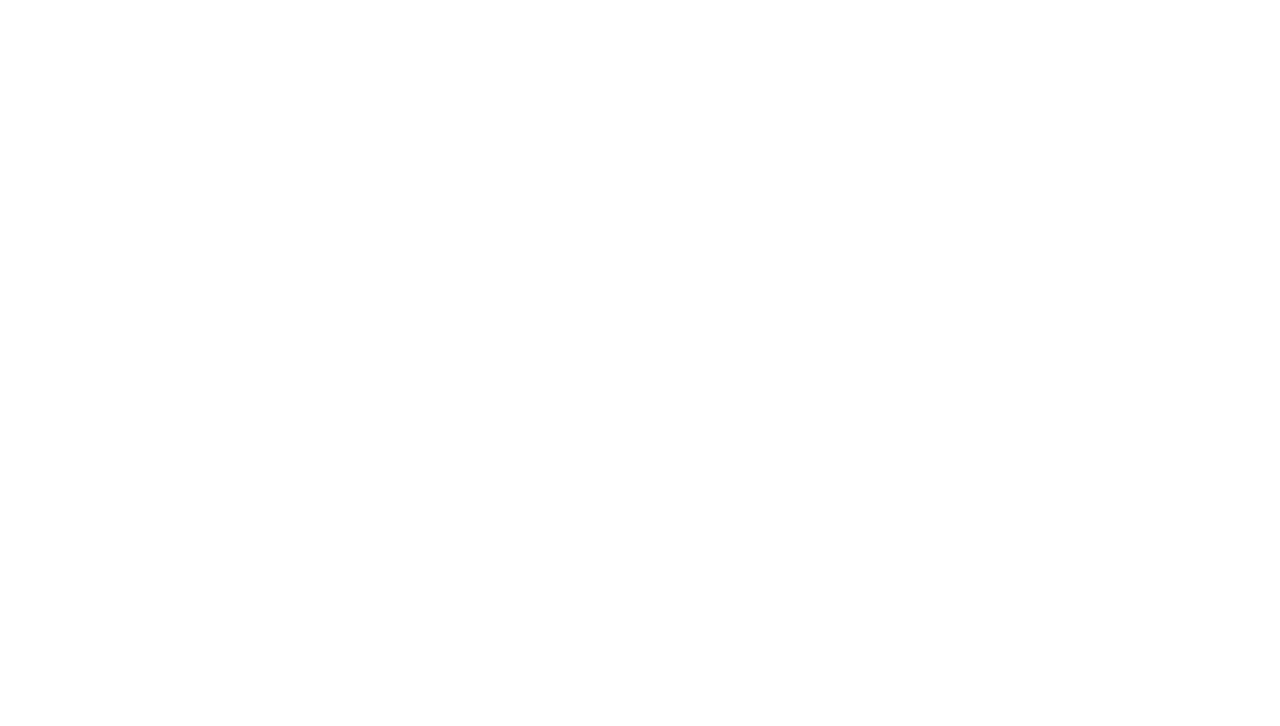
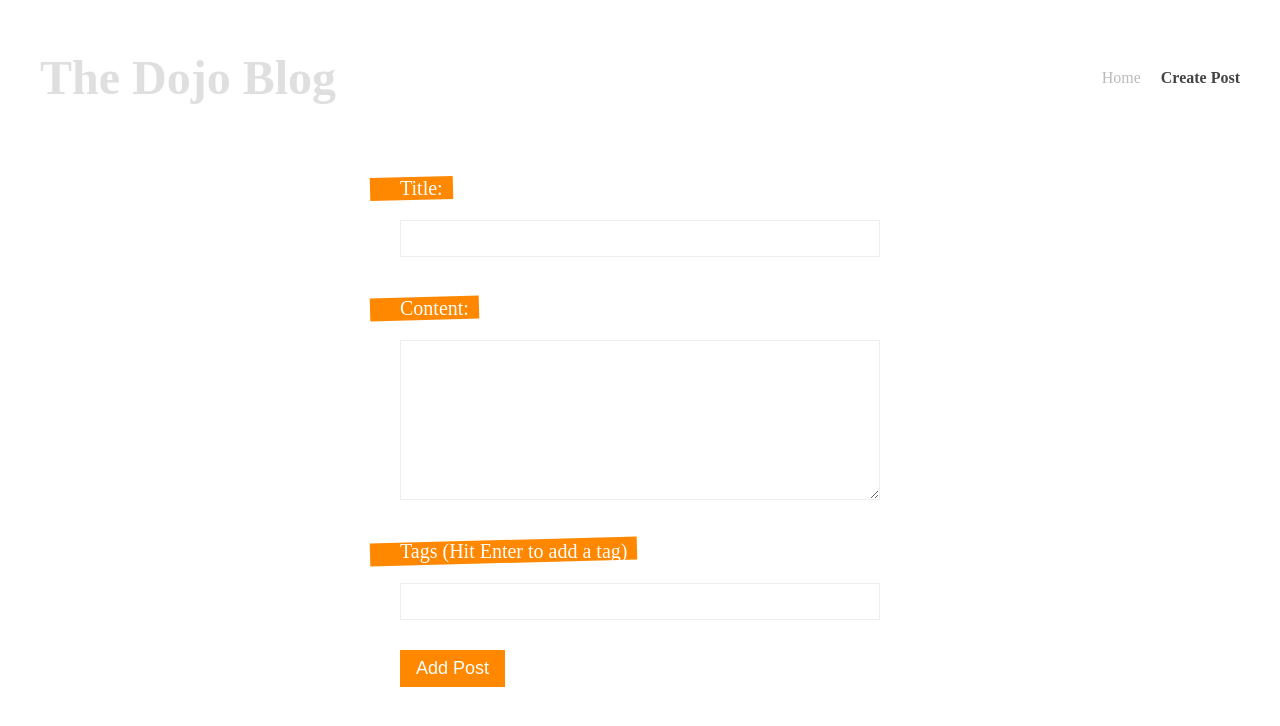
Before and after one commit to danielselga/blog-vue3-api-composer, a Vue app in the folder blog-api-composer/: page /create in a window 1280 px wide. Before the commit this address had no page. Shown: the top 726 px of the page. Built offline with nearby package versions, Linux system fonts and the light colour scheme.

Commit message:
compser api router

```diff
--- a/blog-api-composer/data/db.json
+++ b/blog-api-composer/data/db.json
@@ -1,5 +1,6 @@
 {
-    "posts": [{
+  "posts": [
+    {
       "id": 1,
       "title": "Welcome to the blog",
       "body": "Lorem ipsum dolor, sit amet, lorem lorem dolor sit amet.",
@@ -8,7 +9,6 @@
         "coding",
         "news"
       ]
-
     },
     {
       "id": 2,
@@ -19,6 +19,14 @@
         "Webdev",
         "coding"
       ]
-
-    }]
+    },
+    {
+      "title": "Teste 123123",
+      "body": "lorem lorem lauren lauren",
+      "tags": [
+        "css"
+      ],
+      "id": 3
     }
+  ]
+}
--- a/blog-api-composer/src/App.vue
+++ b/blog-api-composer/src/App.vue
@@ -1,6 +1,16 @@
 <template>
+  <Navbar/>
   <router-view/>
 </template>
+
+<script>
+import Navbar from './components/Navbar.vue'
+export default {
+  components: {
+    Navbar
+  }
+}
+</script>
 
 <style>
 
--- /dev/null
+++ b/blog-api-composer/src/components/Navbar.vue
@@ -0,0 +1,43 @@
+<template>
+  <header>
+      <h1>The Dojo Blog</h1>
+      <nav>
+          <router-link :to="{name: 'Home'}">Home</router-link>
+          <router-link :to="{name: 'Create'}">Create Post</router-link>
+      </nav>
+  </header>
+</template>
+
+<script>
+export default {
+
+}
+</script>
+
+<style>
+    header {
+        display: flex;
+        justify-content: space-between;
+        align-items: center;
+        max-width: 1200px;
+        margin: 0 auto;
+        padding: 10px;
+    }
+
+    header h1 {
+        color: #dfdfdf;
+        font-size: 48px;
+    }
+
+    header a {
+        color: #bbb;
+        text-decoration: none;
+        margin-left: 20px;
+    }
+
+    header a.router-link-active {
+        color: #444;
+        font-weight: bold;
+    }
+
+</style>
--- a/blog-api-composer/src/components/SinglePost.vue
+++ b/blog-api-composer/src/components/SinglePost.vue
@@ -1,7 +1,12 @@
 <template>
   <div class="post">
+    <router-link :to="{name: 'Details', params: {id: post.id}}">
     <h3>{{post.title}}</h3>
+    </router-link>
     <p>{{snippet}}</p>
+    <span v-for="tag in post.tags" :key="tag">
+      #{{tag}}
+    </span>
   </div>
 </template>
 
--- /dev/null
+++ b/blog-api-composer/src/components/Spinner.vue
@@ -0,0 +1,22 @@
+<template>
+  <div class="spin"></div>
+</template>
+
+<style>
+
+    .spin {
+    display: block;
+    width: 40px;
+    height: 40px;
+    margin: 30px auto;
+    border: 3px solid transparent;
+    border-radius: 50%;
+    border-top-color: #ff8800;
+    animation: spin 1s ease;
+    }
+
+    @keyframes spin {
+        to {transform: rotateZ(720deg);}
+    }
+
+</style>
--- /dev/null
+++ b/blog-api-composer/src/composables/getPost.js
@@ -0,0 +1,29 @@
+import {ref} from 'vue'
+
+const getPost = (id) => {
+        const post = ref(null)
+        const error = ref(null)
+
+        const load = async () => {
+            try  {
+
+                await new Promise(resolve => {
+                    setTimeout(resolve, 2000)
+                })
+
+                let data = await fetch('http://localhost:3000/posts/' + id)
+                if(!data.ok) {
+                    throw Error('no data avaliable')
+                }
+                post.value = await data.json()
+                }
+            catch (err) {
+                error.value = err.message
+                console.log(error.value)
+               }
+             }
+
+             return {post, error, load}
+    }
+
+export default getPost
--- a/blog-api-composer/src/composables/getPosts.js
+++ b/blog-api-composer/src/composables/getPosts.js
@@ -7,6 +7,10 @@
     Já o bloco catch serve para tratar esses erros que acontecem. */
     const load = async () => {
         try  {
+            await new Promise(resolve => {
+                setTimeout(resolve, 2000)
+            })
+
             let data = await fetch('http://localhost:3000/posts')
             if(!data.ok) {
                 throw Error('no data avaliable')
--- a/blog-api-composer/src/router/index.js
+++ b/blog-api-composer/src/router/index.js
@@ -1,5 +1,7 @@
 import { createRouter, createWebHistory } from 'vue-router'
 import Home from '../views/Home.vue'
+import Details from '../views/Details.vue'
+import Create from '../views/Create.vue'
 
 const routes = [
   {
@@ -8,12 +10,15 @@
     component: Home
   },
   {
-    path: '/about',
-    name: 'About',
-    // route level code-splitting
-    // this generates a separate chunk (about.[hash].js) for this route
-    // which is lazy-loaded when the route is visited.
-    component: () => import(/* webpackChunkName: "about" */ '../views/About.vue')
+    path: '/post/:id',
+    name: 'Details',
+    component: Details,
+    props: true
+  },
+  {
+    path: '/create',
+    name: 'Create',
+    component: Create,
   }
 ]
 
--- /dev/null
+++ b/blog-api-composer/src/views/Create.vue
@@ -0,0 +1,128 @@
+<template>
+  <div class="create">
+      <form @submit.prevent="handleSubmit">
+          <label>Title: </label>
+          <input v-model="title" type="text" required>
+          <label>Content: </label>
+          <textarea v-model="body" required></textarea>
+          <label>Tags (Hit Enter to add a tag)</label>
+          <input v-model="tag" @keydown.enter.prevent="handleKeyDown" type="text">
+          <div class="pill" v-for="tag in tags" :key="tag">
+              #{{tag}}
+          </div>
+          <button>Add Post</button>
+      </form>
+  </div>
+</template>
+
+<script>
+import { ref } from '@vue/reactivity'
+import {useRouter} from 'vue-router'
+
+export default {
+    setup(){
+        const title = ref('')
+        const body = ref('')
+        const tag = ref('')
+        const tags = ref([])
+
+        const router = useRouter()
+        console.log(router)
+        //router.go(1)
+        //router.go(-1)
+
+
+        const handleKeyDown = () => {
+            if(!tags.value.includes(tag.value)) {
+                tag.value = tag.value.replace(/\s/, '') //remove white-spaces.
+                tags.value.push(tag.value)
+            }
+            tag.value = ''
+        }
+
+        const handleSubmit = async () => {
+            const post = {
+                title: title.value,
+                body: body.value,
+                tags: tags.value
+            }
+
+            await fetch('http://localhost:3000/posts', {
+                method: 'POST',
+                headers: {'Content-Type': 'application/json'},
+                body: JSON.stringify(post)
+            })
+
+            router.push({name: 'Home'}) //Redirecionando e invocando dentro da função para redirecionar assim que ela for disparada.
+        }
+
+        return {title, body, tag, handleKeyDown, tags, handleSubmit}
+    }
+
+
+}
+</script>
+
+<style>
+form {
+    max-width: 480px;
+    margin: 0 auto;
+    text-align: left;
+}
+
+input, textarea {
+    display: block;
+    margin: 10px 0;
+    width: 100%;
+    box-sizing: border-box;
+    padding: 10px;
+    border: 1px solid #eee;
+}
+
+textarea{
+    height: 160px;
+}
+
+label {
+    display: inline-block;
+    margin-top: 30px;
+    position: relative;
+    font-size: 20px;
+    color: white;
+    margin-bottom: 10px;
+}
+
+label::before {
+    content: "";
+    display: block;
+    width: 100%;
+    height: 100%;
+    background: #ff8800;
+    position: absolute;
+    z-index: -1;
+    padding-right: 40px;
+    left: -30px;
+    transform: rotateZ(-1.5deg);
+}
+
+button {
+    display: block;
+    margin-top: 30px;
+    background: #ff8800;
+    color: white;
+    border: none;
+    padding: 8px 16px;
+    font-size: 18px;
+}
+
+.pill {
+    display: inline-block;
+    margin: 10px 10px 0 0;
+    color: #444;
+    background: #ddd;
+    padding: 8px;
+    border-radius: 20px;
+    font-size: 14px;
+}
+
+</style>
--- /dev/null
+++ b/blog-api-composer/src/views/Details.vue
@@ -0,0 +1,54 @@
+<template>
+<div>
+    <div v-if="error">{{error}}</div>
+    <div v-if="post" class="post">
+        <h3>{{post.title}}</h3>
+        <p class="pre">{{post.body}}</p>
+    </div>
+    <div v-else><Spiner/></div>
+</div>
+</template>
+
+<script>
+import getPost from '../composables/getPost'
+import Spiner from '../components/Spinner.vue'
+import { useRoute } from 'vue-router'
+
+export default {
+    components: {
+        Spiner
+    },
+    props: ['id'],
+    setup(props) {
+
+    const router = useRoute()
+    console.log(useRoute())
+
+    const {post, error, load} = getPost(router.params.id)
+
+
+    load()
+
+    return {post, error}
+    }
+}
+</script>
+
+<style>
+
+    .post {
+        max-width: 1200px;
+        margin: 0 auto;
+    }
+
+    .post p {
+        color: #444;
+        line-height: 1.5rem;
+        margin-top: 40px;
+    }
+
+    .pre {
+        white-space: pre-wrap;
+    }
+
+</style>
--- a/blog-api-composer/src/views/Home.vue
+++ b/blog-api-composer/src/views/Home.vue
@@ -7,19 +7,22 @@
       <div v-if="posts.length">
       <PostList v-if="showPosts" :posts="posts"/>
       </div>
-      <div v-else>Loading...</div>
+      <div v-else><Spinner/></div>
   </div>
 </template>
 
 <script>
 import PostList from '../components/PostList.vue'
 import getPosts from '../composables/getPosts'
+import Spinner from '../components/Spinner.vue'
+
 import {ref} from 'vue'
 
 export default {
     name: 'home',
     components: {
-        PostList
+        PostList,
+        Spinner
     },
     setup(){
 
```
Lines whose indentation alone changed are shown as unchanged.
